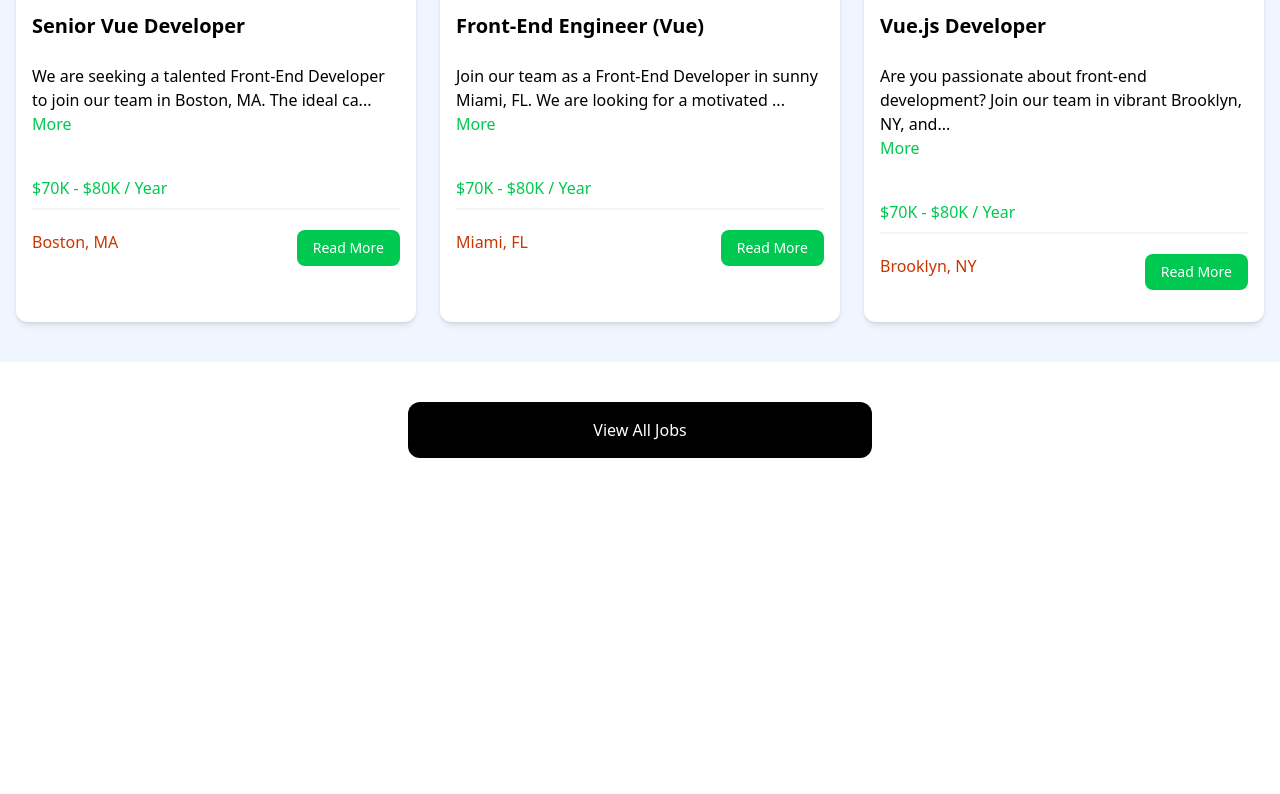
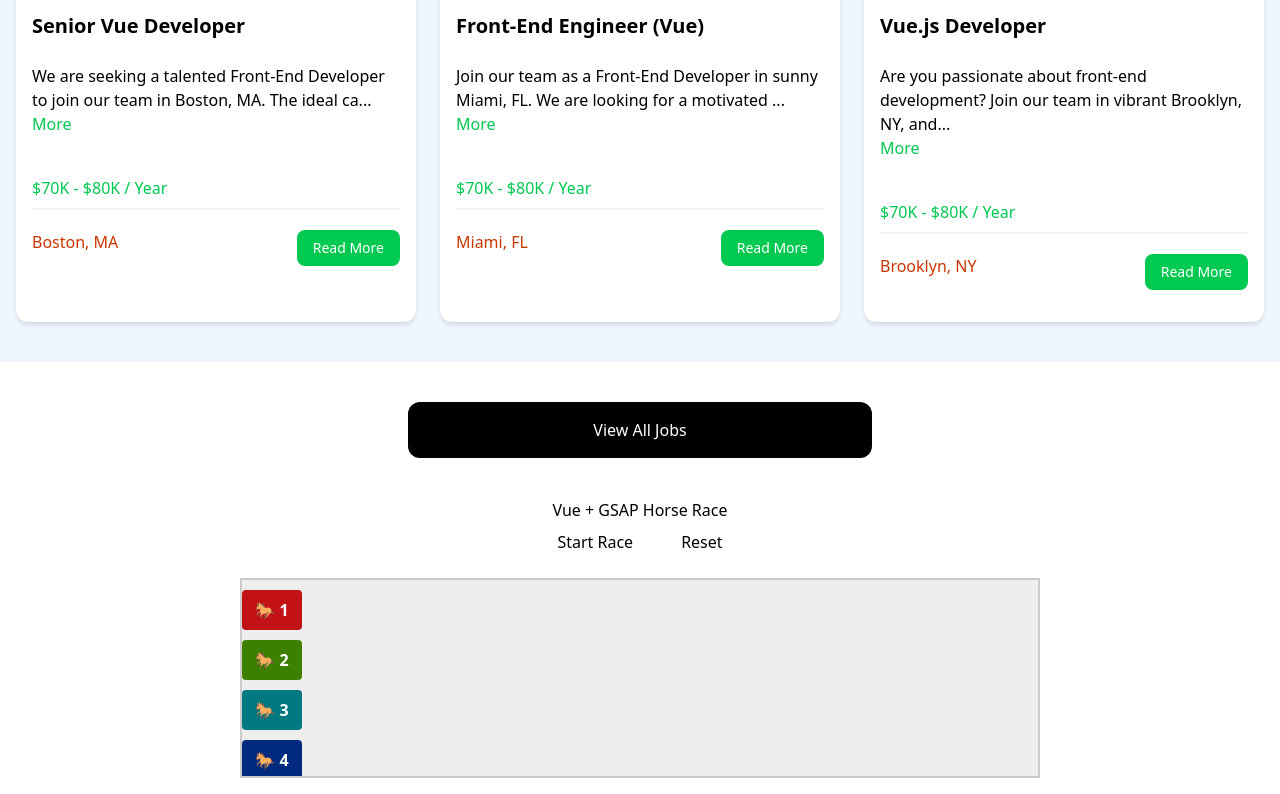
Before and after one commit to AnilBASARAN/vueme, a Vue app: page / in a window 1280 px wide. Shown: the part 433-1227 px from the top of the page. Before the commit the page ends 931 px from the top, so only its background shows below. Built offline with nearby package versions, Linux system fonts and the light colour scheme; data requests are answered from the project's data file.

Commit message:
dıgıdık

```diff
--- a/src/App.vue
+++ b/src/App.vue
@@ -3,6 +3,7 @@ import Hero from './components/Hero.vue';
 import HomeCards from './components/HomeCards.vue';
 import JobListings from './components/JobListings.vue';
 import Navbar from './components/Navbar.vue';
+import HorseRace from '@/components/HorseRace.vue'
 </script>
 
 <template>
@@ -10,4 +11,5 @@ import Navbar from './components/Navbar.vue';
   <Hero title="Test Title" subtitle="Dont test me" />
   <HomeCards />
   <JobListings :limit="3" :showButton="true" />
+  <HorseRace />
 </template>
--- /dev/null
+++ b/src/components/HorseRace.vue
@@ -0,0 +1,123 @@
+<template>
+  <section id="events" class="race-container">
+    <header>
+      <h1>Vue + GSAP Horse Race</h1>
+    </header>
+
+    <!-- control buttons -->
+    <div class="controls">
+      <button @click="startRace">Start Race</button>
+      <button @click="resetRace">Reset</button>
+    </div>
+
+    <!-- racetrack -->
+    <div class="race-track">
+      <div
+        v-for="(horse, idx) in horses"
+        :key="idx"
+        class="horse"
+      >
+        🐎 {{ idx + 1 }}
+      </div>
+    </div>
+  </section>
+</template>
+
+<script setup>
+import { ref, onMounted } from 'vue'
+import gsap from 'gsap'
+
+// reactive refs
+const horses = ref([1, 2, 3, 4, 5])
+let raceTimeline = null
+
+function buildRace() {
+  // clear any existing timeline
+  if (raceTimeline) {
+    raceTimeline.kill()
+    gsap.set('.horse', { x: 0 })
+  }
+
+  raceTimeline = gsap.timeline()
+  const nodes = document.querySelectorAll('.horse')
+
+  nodes.forEach((el) => {
+    const duration = gsap.utils.random(3, 5)
+    const easePower = gsap.utils.random(1, 4, 1)
+    raceTimeline.to(el, {
+      x: window.innerWidth - el.offsetWidth - 20,
+      duration,
+      ease: `power${easePower}.in`
+    }, 0)
+  })
+}
+
+function startRace() {
+  if (!raceTimeline) buildRace()
+  raceTimeline.restart()
+}
+
+function resetRace() {
+  if (raceTimeline) raceTimeline.pause(0)
+  gsap.set('.horse', { x: 0 })
+}
+
+onMounted(() => {
+  // style and fade-in horses like the CodePen
+  gsap.set('.horse', {
+    backgroundColor: gsap.utils.wrap([
+      '#c21216','#3d8000','#007980','#002a80','#ae00b1'
+    ]),
+    opacity: 1
+  })
+  gsap.from('.horse', {
+    opacity: 0,
+    scale: 0.8,
+    stagger: 0.1,
+    duration: 0.5
+  })
+})
+</script>
+
+<style scoped>
+.race-container {
+  max-width: 800px;
+  margin: 1rem auto;
+  text-align: center;
+}
+
+.controls {
+  margin-bottom: 1rem;
+}
+
+.controls button {
+  margin: 0 0.5rem;
+  padding: 0.5rem 1rem;
+}
+
+.race-track {
+  position: relative;
+  height: 200px;
+  background: #eee;
+  border: 2px solid #ccc;
+  overflow: hidden;
+}
+
+.horse {
+  position: absolute;
+  left: 0;
+  width: 60px;
+  height: 40px;
+  line-height: 40px;
+  text-align: center;
+  border-radius: 4px;
+  color: white;
+  font-weight: bold;
+}
+
+.horse:nth-child(1) { top: 10px; }
+.horse:nth-child(2) { top: 60px; }
+.horse:nth-child(3) { top: 110px; }
+.horse:nth-child(4) { top: 160px; }
+.horse:nth-child(5) { top: 210px; }
+</style>
```
